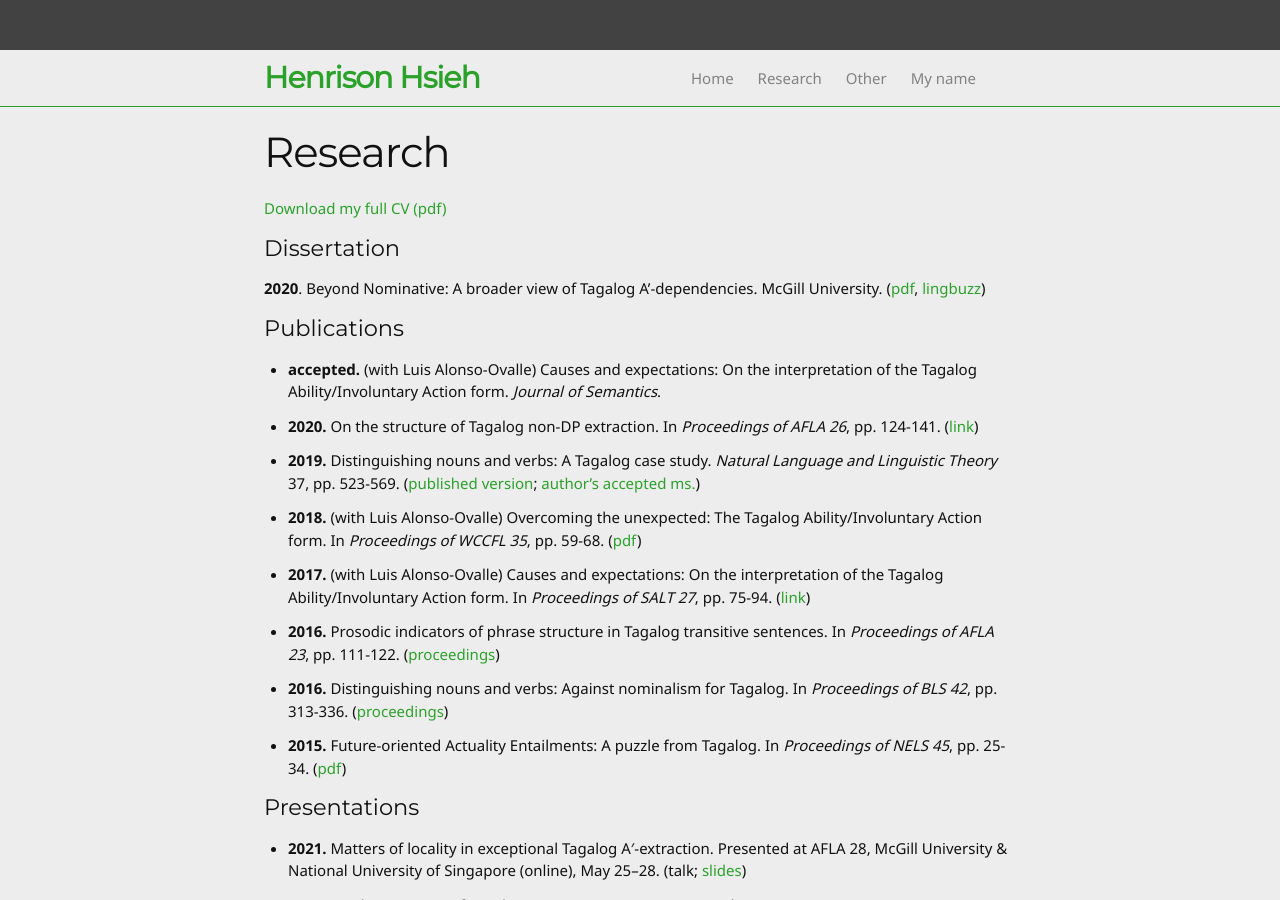
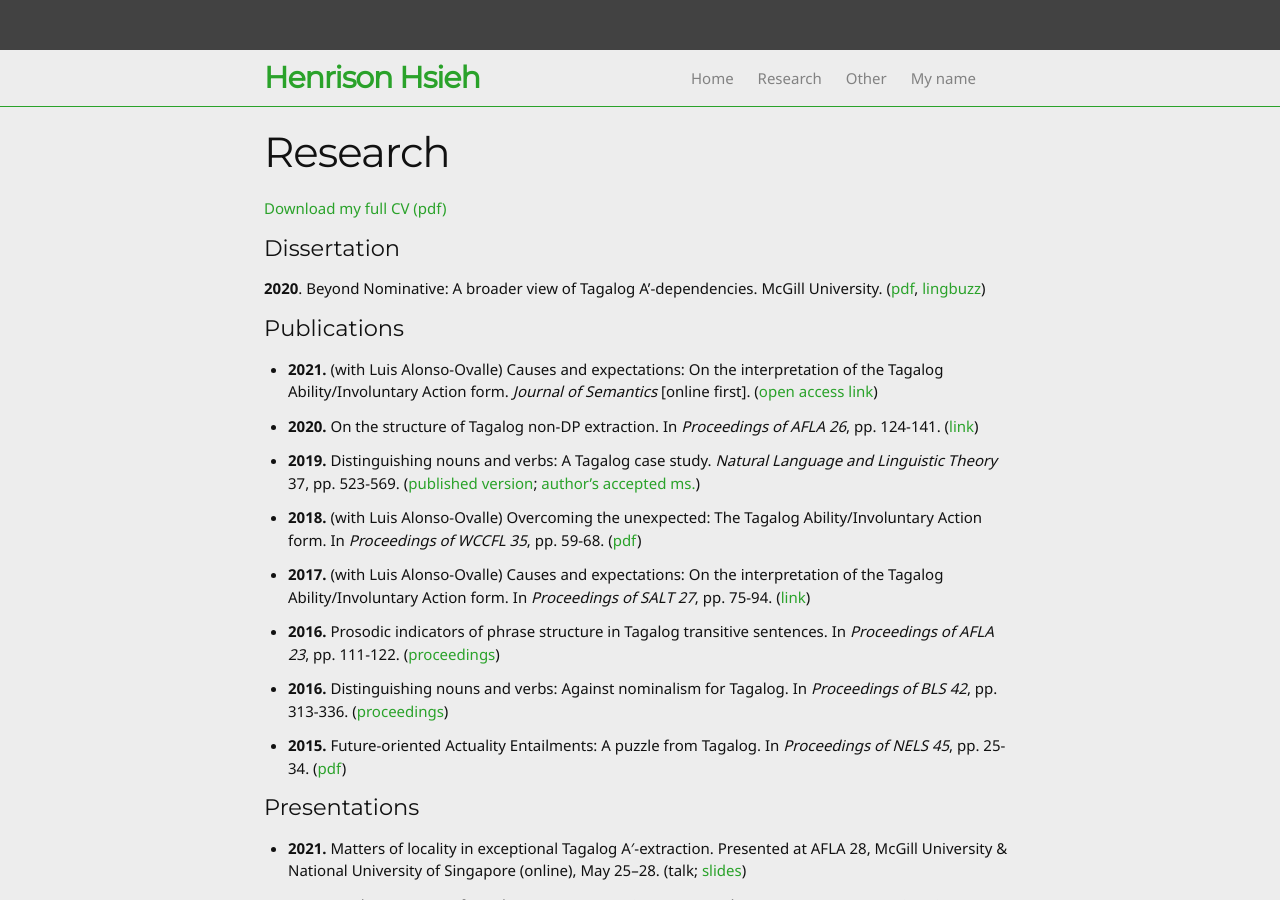
Before and after one commit to henrison/henrison.github.io, a Jekyll site: the page built from 1-research.md, in a window 1280 px wide and 900 px high. Built offline with Jekyll 4.4.1, drawn with Linux system fonts in a browser that asks for light colours.

```diff
--- a/_data/publications.yml
+++ b/_data/publications.yml
@@ -9,16 +9,16 @@
 #   link:
 #     - text:
 #       url:
-- year: accepted
+- year: 2021
   coauthor: Luis Alonso-Ovalle
   title: 'Causes and expectations: On the interpretation of the Tagalog Ability/Involuntary Action form'
   journal: true
   venue: Journal of Semantics
-  # volume
+  volume: '[online first]'
   # pages:
-  # link:
-  #   - text:
-  #     url:
+  link:
+    - text: "open access link"
+      url: https://doi.org/10.1093/jos/ffab008
 
 - year: 2020
   title: 'On the structure of Tagalog non-DP extraction'
```
Also changed, not shown: 9-name.md (+2 -2 lines), index.md (+2 -1 lines), 1 other file.
